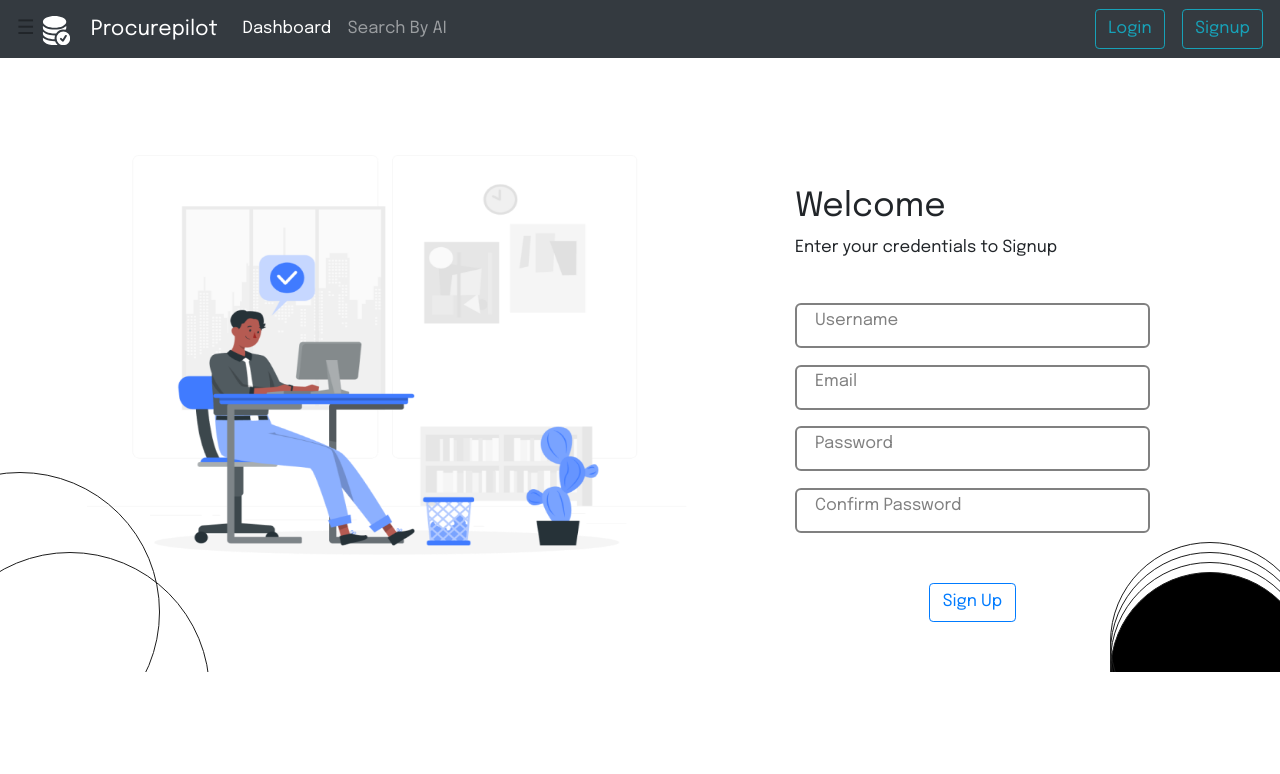
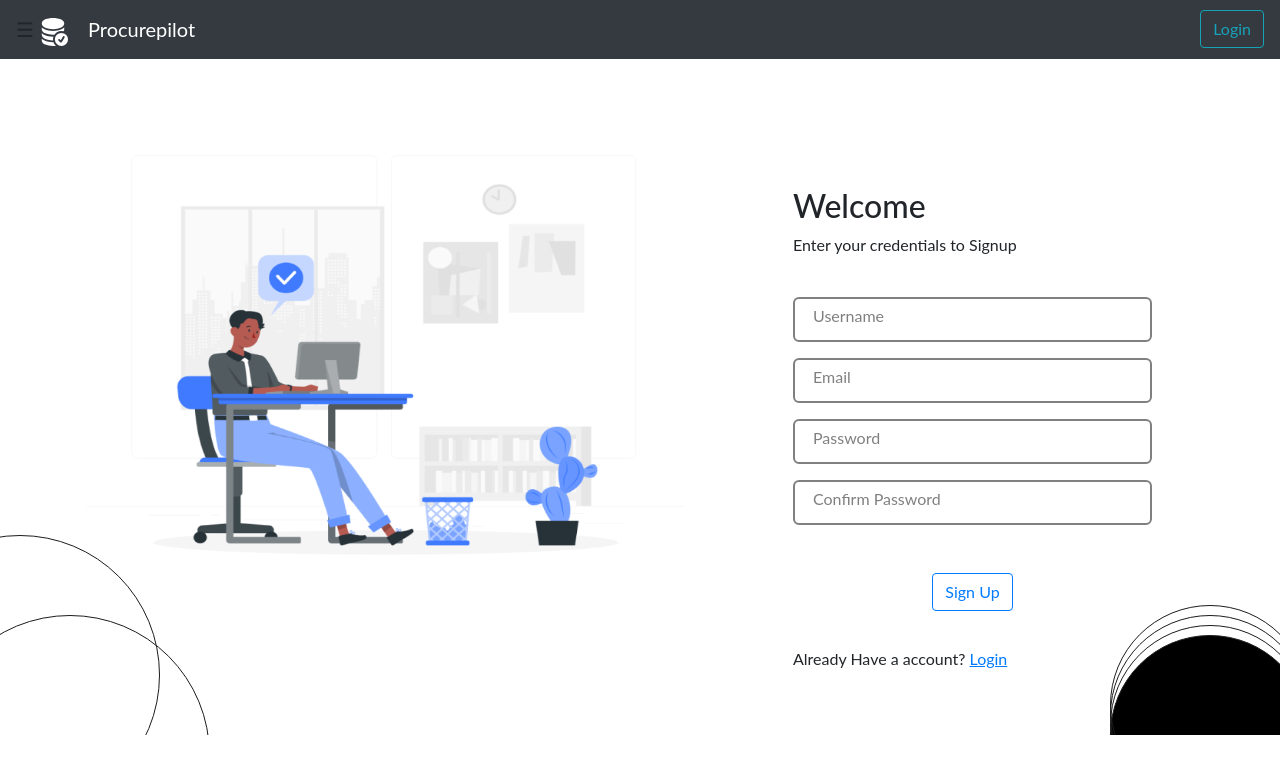
Before and after one commit to I-harsh-kumar/Procurepilot_SIH_finals, a React (Vite) app: page /signup in a window 1280 px wide. Shown: the top 774 px of the page. Built offline with nearby package versions, Linux system fonts and the light colour scheme; a web font is replaced by a local one.

Commit message:
connected all pages

```diff
--- a/src/App.jsx
+++ b/src/App.jsx
@@ -11,11 +11,15 @@ import CompareChanges from "./components/CompareChanges"
 import Admindashboard from './components/Admindashboard';
 import AddNewRule from './components/AddNewRule';
 import ChatBot from './components/chatBot';
+import { createContext, useState,useReducer } from 'react';
+import { intialState,reducer } from './reducer/useReducer';
 
 // import { Edit } from '@mui/icons-material';
+export const UserContext=createContext();
 const App = () => {
+  const [state, dispatch] = useReducer(reducer,intialState);
   return (
-    <div>
+      <UserContext.Provider value={{state,dispatch}}>
       <Router>
       <div>
         <Navbar />
@@ -31,10 +35,12 @@ const App = () => {
 
           <Route path="/admindashboard" element={<Admindashboard/>}/>
         </Routes>
+
+
       </div>
     </Router>
+    </UserContext.Provider>
 
-    </div>
   )
 }
 
--- a/src/components/Login.jsx
+++ b/src/components/Login.jsx
@@ -1,8 +1,14 @@
-import React, { useState } from 'react'
+import React, { useState,useContext} from 'react'
 import Axios from 'axios';
 import "./css/login.css"
+import { useNavigate } from 'react-router-dom';
+// import { Link } from '@mui/icons-material';
+import { Link } from 'react-router-dom';
+import { UserContext } from '../App';
 
 const Login = () => {
+  const navigate = useNavigate();
+  const {state,dispatch} = useContext(UserContext);
   const [email, setEmail] = useState("");
   const [password, setPassword] = useState("");
 
@@ -14,7 +20,9 @@ const Login = () => {
         password,
       });
       localStorage.setItem("userInfo", JSON.stringify(data));
+      dispatch({type:"USER",payload:true});
       console.log("user sucessfully loged in");
+      navigate('/');
     } catch (err) {
       console.log(err);
     }
@@ -68,8 +76,7 @@ const Login = () => {
       Login
     </button>
     </form>
-
-                  <p style={{marginTop: "10%"}}>Dont have an account?<a href="" style={{textDecoration: "underline"}}>Signup</a> </p>
+                  <p style={{marginTop: "10%"}}>Dont have an account? <Link to="/signup" style={{textDecoration: "underline"}}>Signup</Link> </p>
 
                   <div style={{width:"200px", height:"200px", borderRadius:"50%", border: "0.3px solid #1c1c1c", backgroundColor:"black", position:"absolute",right:'-100px',bottom:'-100px' }}></div>
                   <div style={{width:"200px", height:"200px", borderRadius:"50%", border: "0.3px solid #1c1c1c", backgroundColor:"none", position:"absolute",right:'-100px',bottom:'-90px' }}></div>
--- a/src/components/Navbar.jsx
+++ b/src/components/Navbar.jsx
@@ -1,9 +1,19 @@
-import React, { useState } from 'react'
+import React, { useState,useContext,useEffect } from 'react'
 import { BsDatabaseFillCheck } from "react-icons/bs";
+import { useNavigate } from 'react-router-dom';
 import { Link } from 'react-router-dom';
+import { UserContext } from '../App';
 
 const Navbar = () => {
+  const navigate = useNavigate();
+  const {state,dispatch} = useContext(UserContext);
   const [isSidebarOpen, setSidebarOpen] = useState(false);
+  const handleLogout = () =>{
+    localStorage.removeItem('userInfo');
+    dispatch({type:"USER",payload:false});
+    console.log("x:",state);
+    navigate('/login');
+  };
 
   const openNav = () => {
     setSidebarOpen(true);
@@ -17,15 +27,25 @@ const Navbar = () => {
     <nav class="navbar navbar-expand-lg navbar-dark bg-dark">
     <div>
       <div id="mySidenav" className={`sidenav ${isSidebarOpen ? 'open' : ''}`}>
-        <a href="javascript:void(0)" className="closebtn" onClick={closeNav}>&times;</a>
+      <a href="javascript:void(0)" className="closebtn" onClick={closeNav}>&times;</a>
+        {state?<>
+          <a href="#">Manage Repository</a>
+        <a href="#">Version Control</a>
+        <a href="#">Guidelines</a>
+        <a href="#">Get Tender Score</a>
+        <a href="#">Recent Guidelines</a>
+        <a href="#">Profile</a>
+        </>:<>
+        <a href="#">Guidelines</a>
+        <a href="#">Recent Guidelines</a>
+        </>}
+        {/* <a href="javascript:void(0)" className="closebtn" onClick={closeNav}>&times;</a>
         <a href="#">Manage Repository</a>
         <a href="#">Version Control</a>
         <a href="#">Guidelines</a>
         <a href="#">Get Tender Score</a>
         <a href="#">Recent Guidelines</a>
-        <a href="#">Profile</a>
-        <a href="#">Logout</a>
-
+        <a href="#">Profile</a> */}
       </div>
 
       <span style={{ fontSize: '20px', cursor: 'pointer' }} onClick={openNav}>&#9776;</span>
@@ -34,7 +54,7 @@ const Navbar = () => {
     <BsDatabaseFillCheck style={{ fontSize: '1.5em' }} className='mx-1'/>
 
   </a>
-  <a class="navbar-brand" href="#">Procurepilot</a>
+  <Link class="navbar-brand" to="/">Procurepilot</Link>
 
   <button class="navbar-toggler" type="button" data-toggle="collapse" data-target="#navbarSupportedContent" aria-controls="navbarSupportedContent" aria-expanded="false" aria-label="Toggle navigation">
     <span class="navbar-toggler-icon"></span>
@@ -46,15 +66,16 @@ const Navbar = () => {
 
             <Link className="nav-link" to="/admin">Admin <span className="sr-only">(current)</span></Link>
           </li> */}
-      <li class="nav-item active">
+          {state? <li class="nav-item active">
       <Link to="/admindashboard" className="nav-link">
   Dashboard
 </Link>
-      </li>
+      </li>:<li></li>}
+
       <li class="nav-item">
-      <Link to="/searchByAI" className="nav-link">
+      {/* <Link to="/searchByAI" className="nav-link">
   Search By AI
-</Link>
+</Link> */}
       </li>
       {/* <li class="nav-item dropdown">
         <a class="nav-link dropdown-toggle" href="#" id="navbarDropdown" role="button" data-toggle="dropdown" aria-haspopup="true" aria-expanded="false">
@@ -74,12 +95,14 @@ const Navbar = () => {
     <form class="form-inline my-2 my-lg-0">
       {/* <input class="form-control mr-sm-2" type="search" placeholder="Search" aria-label="Search"/> */}
       {/* <button class="btn btn-outline-info my-2 my-sm-0" type="submit">Signup</button> */}
-      <Link to="/login" className="btn btn-outline-info my-2 my-sm-0 mx-3">
+      {state?
+            <button type="button" class="btn btn-outline-info " onClick={handleLogout} >Logout</button>:
+        <Link to="/login" className="btn btn-outline-info my-2 my-sm-0 ">
             Login
           </Link>
-      <Link to="/signup" className="btn btn-outline-info my-2 my-sm-0">
-            Signup
-          </Link>
+          }
+
+
     </form>
   </div>
 </nav>
--- a/src/components/Signup.jsx
+++ b/src/components/Signup.jsx
@@ -1,8 +1,13 @@
-import React, { useEffect, useState } from 'react';
+import React, { useEffect, useState,useContext} from 'react';
 import "./css/Login.css";
 import Axios from "axios";
+import { useNavigate } from 'react-router-dom';
+import { Link } from 'react-router-dom';
+import { UserContext } from '../App';
 
 const Signup = () => {
+  const navigate = useNavigate();
+  const {state,dispatch} = useContext(UserContext);
   const [windowHeight, setWindowHeight] = useState(window.innerHeight);
   useEffect(() => {
     // Update the window height when the window is resized
@@ -35,7 +40,9 @@ const Signup = () => {
         password,
       });
       localStorage.setItem("userInfo", JSON.stringify(data));
+      dispatch({type:"USER",payload:true});
       console.log('new user created');
+      navigate('/');
     } catch (err) {
       console.log(err);
     }
@@ -98,7 +105,7 @@ const Signup = () => {
     </button>
   </div>
               </form>
-
+              <p style={{marginTop: "10%"}}>Already Have a account? <Link to="/login" style={{textDecoration: "underline"}}>Login</Link> </p>
               <div style={{width:"200px", height:"200px", borderRadius:"50%", border: "0.3px solid #1c1c1c", backgroundColor:"black", position:"absolute",right:'-100px',bottom:'-100px' }}></div>
                   <div style={{width:"200px", height:"200px", borderRadius:"50%", border: "0.3px solid #1c1c1c", backgroundColor:"none", position:"absolute",right:'-100px',bottom:'-90px' }}></div>
                   <div style={{width:"200px", height:"200px", borderRadius:"50%", border: "0.3px solid #1c1c1c", backgroundColor:"none", position:"absolute",right:'-100px',bottom:'-80px' }}></div>
--- a/src/components/css/chatBot.css
+++ b/src/components/css/chatBot.css
@@ -1,14 +1,14 @@
-* {
+/* * {
     font-size: 1.3vw;
     font-family: "Epilogue", sans-serif;
-  }
+  } */
 
-  html {
-    /* color: #f1f1f1; */
+  /* html {
+
 
     --scrollbarBG:  #f1f1f1;
     --thumbBG:  #f1f1f1;
-  }
+  } */
    .card12 {
     height: 45vw;
     width: 35vw;
--- /dev/null
+++ b/src/reducer/useReducer.js
@@ -0,0 +1,9 @@
+export const intialState=false;
+
+export const reducer=(state,action)=>{
+    if(action.type=="USER"){
+        localStorage.setItem('myState', JSON.stringify(action.payload));
+        return action.payload;
+    }
+  return state;
+}
```
Also changed, not shown: 1 other file (tests, documents, lock files or other folders).
